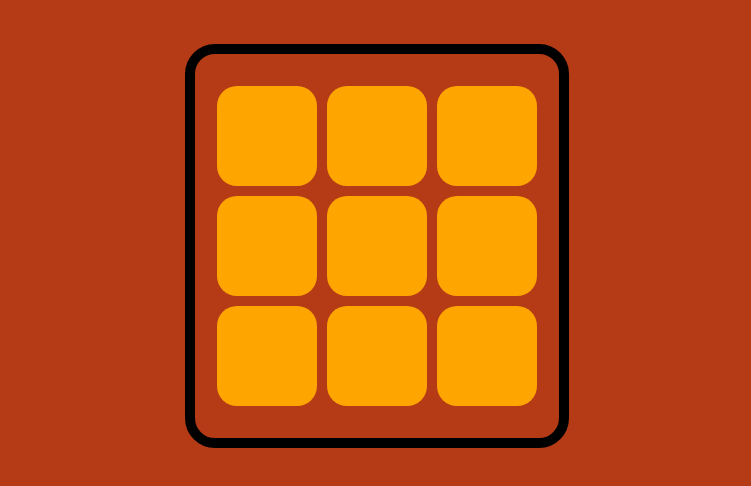
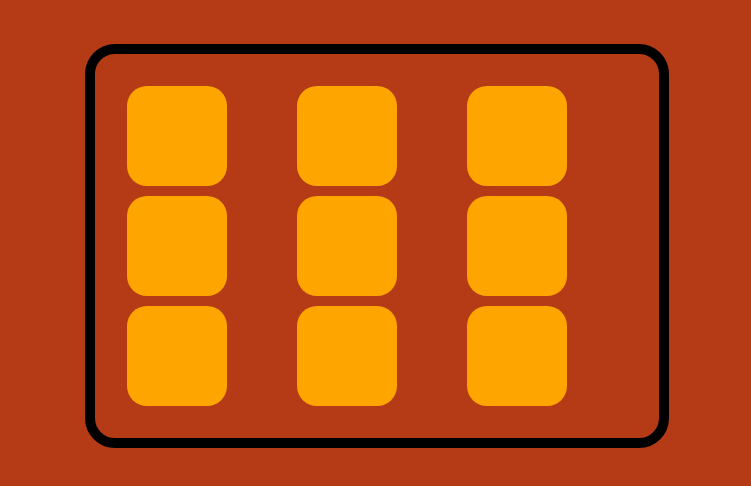
Before and after one commit to SHERLOCKx90/SherloXO, a plain HTML site: page index.html in a window 1280 px wide. Shown: the part 240-726 px from the top of the page, without its empty margins (263-1014 px from the left). Drawn offline with Linux system fonts and the light colour scheme.

Commit message:
Update index.css
I did changes on the font and the width size

```diff
--- a/index.css
+++ b/index.css
@@ -3,7 +3,7 @@
 body{
     background-color: rgb(180, 59, 22);
     font-family: 'Inter', sans-serif;
-    font-weight: 300;
+    font-weight: 500;
     font-size: 16px;
     margin: 0;
     padding: 0;
@@ -13,7 +13,7 @@ body{
     display: grid;
     grid-template-columns: repeat(3, 1fr);
     grid-gap: 10px;
-    width: 300px;
+    width: 500px;
     margin: 0 auto;
     margin-top: 50px;
     border:10px solid black;
```
